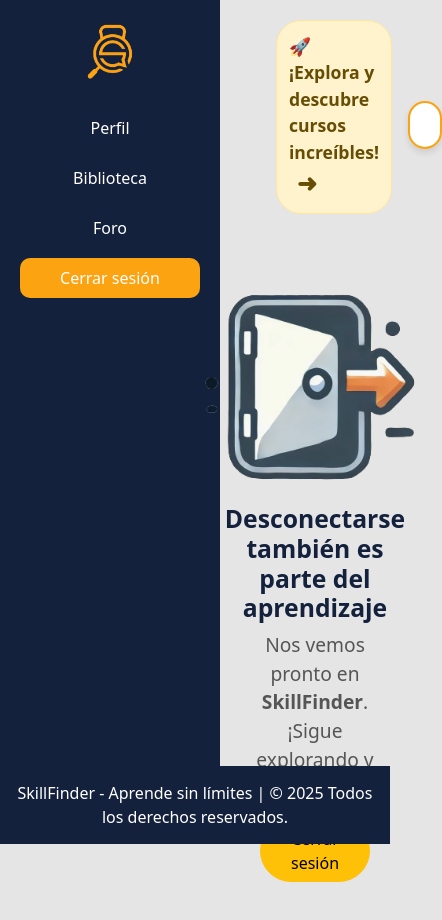
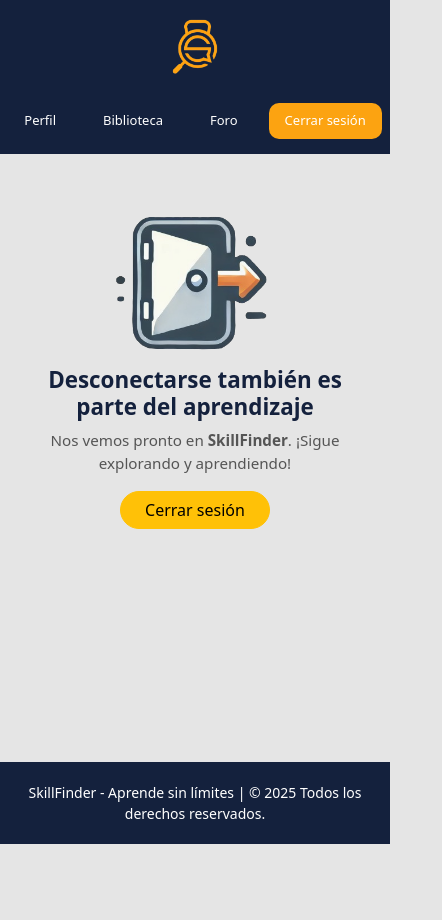
Before and after one commit to SkillFinderCeutec/web, a plain HTML site: page logout.html in a window 390 px wide. Shown: the whole page, 442 px wide, since content can reach past the window. After the commit the page ends 844 px from the top, so only its background shows below. Drawn offline with nearby package versions, Linux system fonts and the light colour scheme.

Commit message:
Update logout.css

```diff
--- a/logout.css
+++ b/logout.css
@@ -109,3 +109,84 @@ html {
 .fade-out {
     opacity: 0;
 }
+
+@media (max-width: 950px) {
+    .sidebar {
+      position: static;
+      width: 100%;
+      height: auto;
+      padding: 15px 0;
+      display: flex;
+      flex-direction: column;
+      align-items: center;
+      background-color: #14213D;
+    }
+
+    .sidebar img {
+      margin-bottom: 10px;
+    }
+
+    .sidebar .nav {
+      flex-direction: row !important;
+      justify-content: center;
+      gap: 15px;
+      flex-wrap: wrap;
+    }
+
+    .sidebar .nav-link {
+      margin-bottom: 0;
+    }
+
+    .search-invite {
+        display: none;
+    }
+
+    .search-container {
+        display: none;
+    }
+
+    .content {
+      margin-left: 0;
+      padding: 15px;
+    }
+
+    .logout-container {
+      margin-top: 60px;
+      padding: 0 15px;
+    }
+
+    .logout-icon {
+      width: 180px;
+      margin-top: -30px;
+    }
+
+    .logout-container p {
+      font-size: 1rem;
+    }
+
+    .footer {
+      padding: 20px 10px;
+      font-size: 14px;
+      position: relative;
+    }
+  }
+
+  @media (max-width: 580px) {
+    .top-bar {
+      flex-direction: column;
+      align-items: stretch;
+      gap: 15px;
+    }
+
+    .sidebar .nav-link {
+      font-size: 13px;
+    }
+
+    .logout-container h2 {
+      font-size: 1.4rem;
+    }
+
+    .logout-container p {
+      font-size: 0.95rem;
+    }
+  }
```
